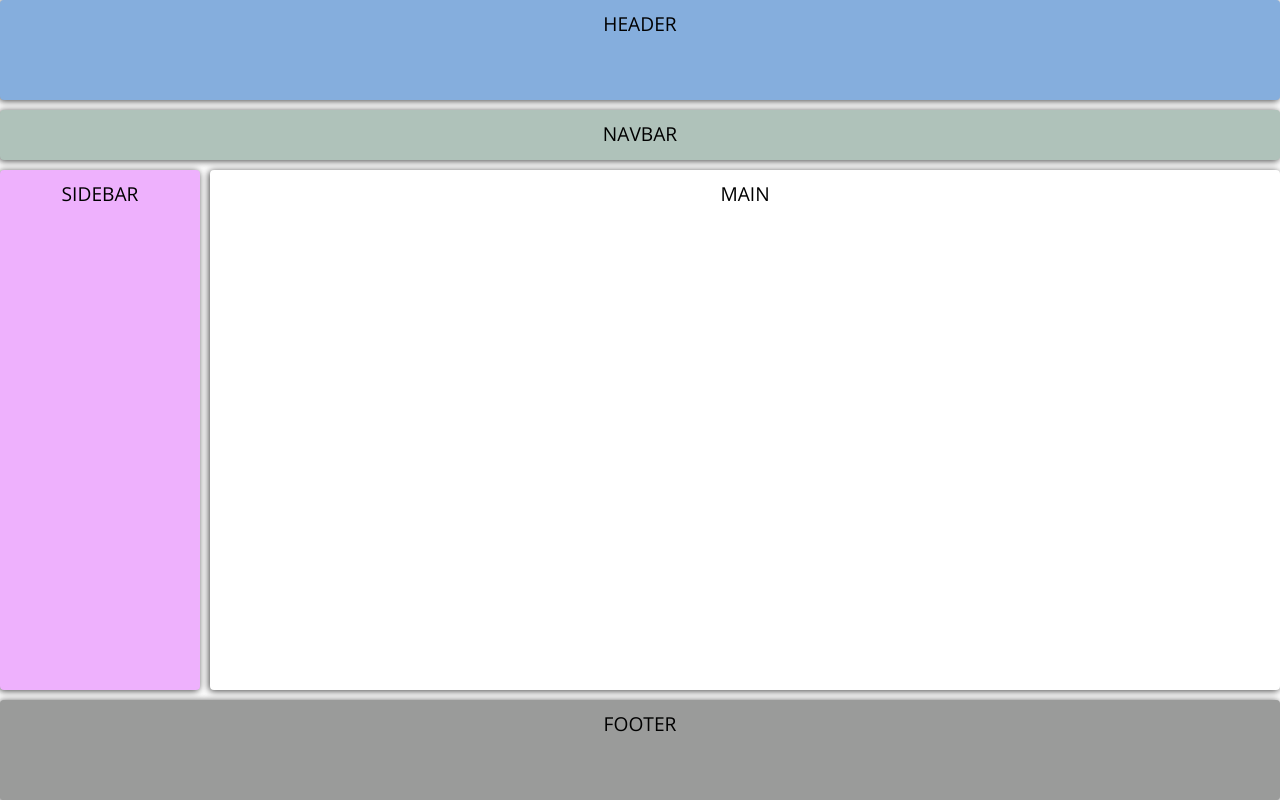
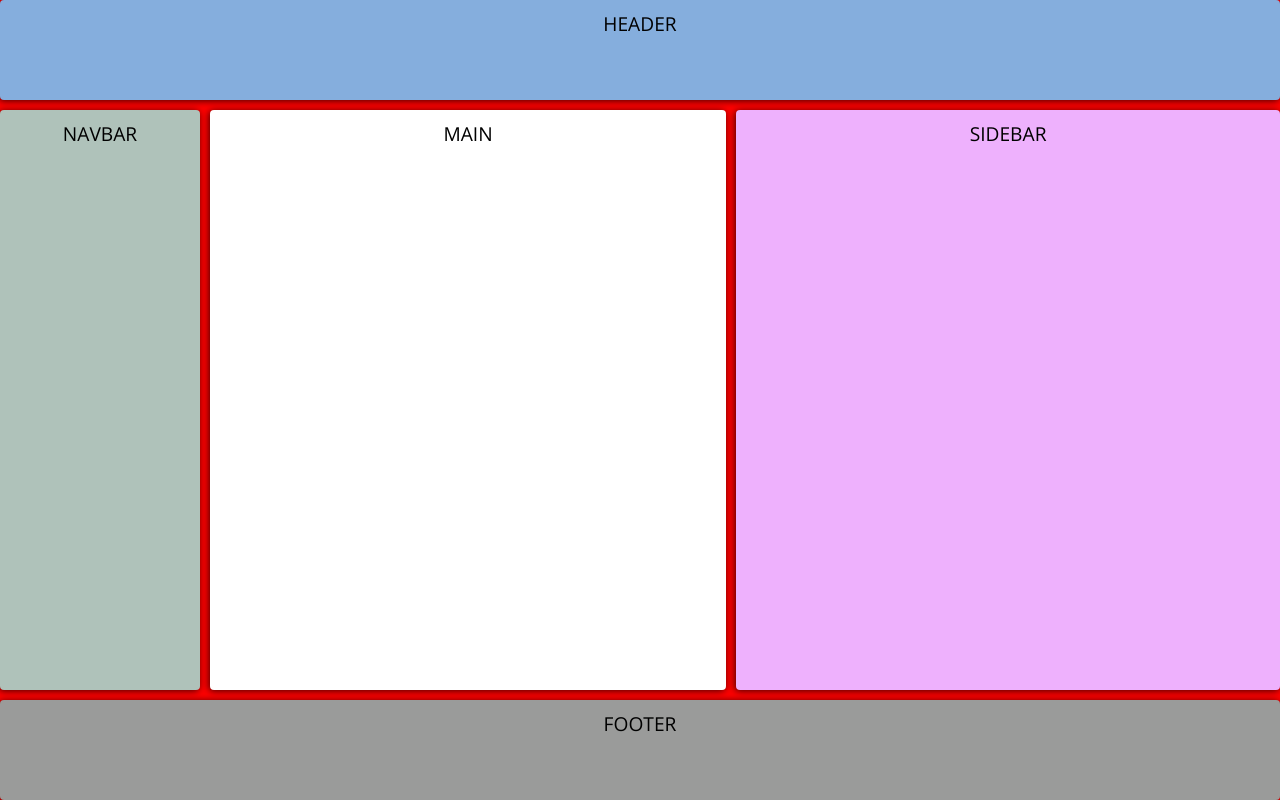
Before and after one commit to cesar-vaesco/html-css-js-node, a plain HTML site: page index.html in a window 1280 px wide. Drawn offline with nearby package versions, Linux system fonts and the light colour scheme.

Commit message:
CSS - GRID diseño adaptativo para escritorio

```diff
--- a/css/main.css
+++ b/css/main.css
@@ -50,12 +50,7 @@ body {
 .grid-container {
     display: grid;
     gap: 10px;
-    grid-template:
-                    "header" 100px
-                    "navbar" 50px
-                    "main" auto
-                    "sidebar" 100px
-                    "footer" 100px;
+    grid-template: "header" 100px "navbar" 50px "main" auto "sidebar" 100px "footer" 100px;
 }
 
 /*Para tablets*/
@@ -70,11 +65,17 @@ body {
                             "navbar navbar"
                             "sidebar main"
                             "footer footer"; */
-        grid-template:
-                        "header header" 100px
-                        "navbar navbar" 50px
-                        "sidebar main" auto
-                        "footer footer" 100px /
-                         200px   auto;
+        grid-template: "header header" 100px "navbar navbar" 50px "sidebar main" auto "footer footer" 100px / 200px auto;
     }
 }
+
+@media(min-width: 900px) {
+    .grid-container {
+        background-color: #ff0000;
+
+        grid-template: "header header header" 100px
+                       "navbar main   sidebar" auto
+                       "footer footer footer" 100px /
+                       200px auto;
+    }
+}
```
